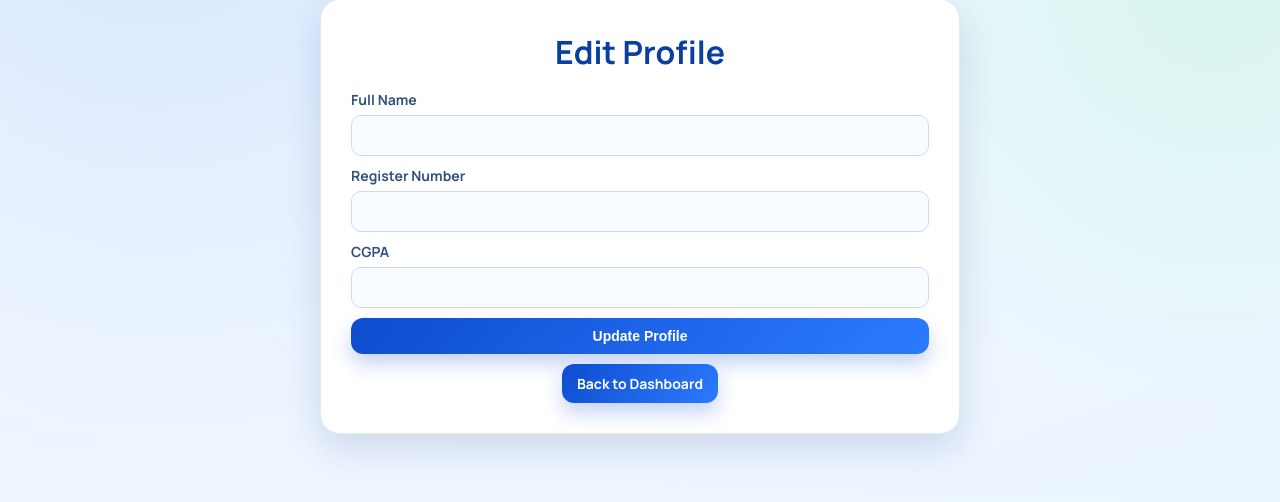
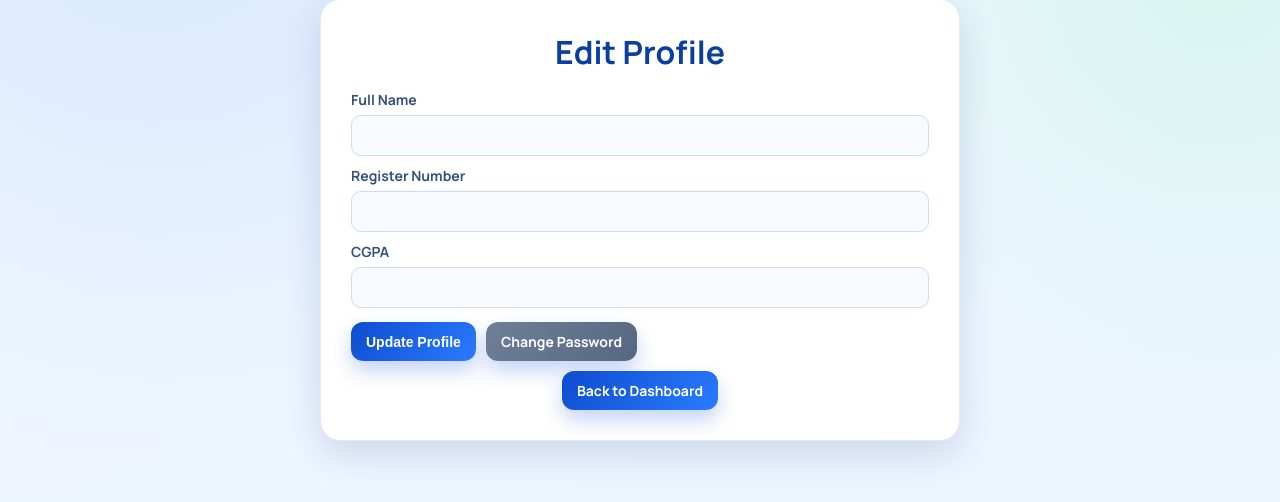
Before and after one commit to HimaPH05/Placement-Hub, a PHP site: page /Student/edit_profile.php in a window 1280 px wide. Shown: the part 149-651 px from the top of the page. Run offline with PHP 8.4, Linux system fonts and the light colour scheme; the visitor is signed in with stand-in values (Sample User, id 1); data that the repository does not hold is empty.

Commit message:
change password

```diff
--- a/Student/edit_profile.php
+++ b/Student/edit_profile.php
@@ -182,7 +182,10 @@ if ($_SERVER["REQUEST_METHOD"] === "POST") {
       </div>
     <?php endif; ?>
 
-    <button type="submit" class="btn">Update Profile</button>
+    <div class="actions">
+      <button type="submit" class="btn">Update Profile</button>
+      <a href="../student-password.php?mode=change" class="btn secondary">Change Password</a>
+    </div>
   </form>
 
   <a href="home.php" class="btn" style="margin-top:10px;">Back to Dashboard</a>
--- a/Student/style.css
+++ b/Student/style.css
@@ -83,6 +83,7 @@ body{
 .form-group{display:flex;flex-direction:column;gap:6px;text-align:left}
 .form-group label{font-size:14px;color:#35527e;font-weight:700}
 .form-card textarea{resize:none;min-height:90px}
+.form-card .actions{display:flex;gap:10px;flex-wrap:wrap;margin-top:4px}
 .feedback-wrapper textarea:focus,.form-card input:focus,.form-card select:focus,.form-card textarea:focus{outline:none;border-color:#7ea7ff;box-shadow:0 0 0 3px rgba(43,123,255,.15);background:#fff}
 .success-msg{margin-top:12px;color:#2e7d32;font-size:14px}
 .error{margin:0 0 10px;background:#ffebee;color:#b71c1c;border:1px solid #ffcdd2;border-radius:10px;padding:10px;font-size:14px}
--- a/admin/profile.php
+++ b/admin/profile.php
@@ -98,7 +98,10 @@ $profile = get_admin_profile();
       <label for="phone">Phone</label>
       <input id="phone" name="phone" value="<?php echo htmlspecialchars($profile["phone"]); ?>">
 
-      <button type="submit" class="primary">Save Profile</button>
+      <div class="actions">
+        <button type="submit" class="primary">Save Profile</button>
+        <a href="../admin-password.php?mode=change" class="cancel">Change Password</a>
+      </div>
       <?php if ($message !== ""): ?>
         <p class="profile-msg <?php echo $messageClass; ?>"><?php echo htmlspecialchars($message); ?></p>
       <?php endif; ?>
--- a/admin_credentials.json
+++ b/admin_credentials.json
@@ -1,7 +1,7 @@
 {
     "username": "admin",
     "email": "placementofficer@geck.com",
-    "password_hash": "$2y$10$ulFnHG.UaGAuc3GoQTe59.FJ4u0w4xxgOnYBJinjijmHxcAH8rVJu",
+    "password_hash": "$2y$10$RIlmzW9BP6kzxsOqLNH6fulYiDMVujplH\/WfCgO8SeuAw4eO4alzq",
     "profile": {
         "name": "Bindima",
         "email": "placementofficer@geck.com",
--- a/company/edit_company.php
+++ b/company/edit_company.php
@@ -126,6 +126,7 @@ $conn->close();
 
       <div class="actions">
         <button type="submit" class="btn">Update Profile</button>
+        <a href="../company-password.php?mode=change" class="btn">Change Password</a>
         <a href="company.php" class="cancel-btn">Cancel</a>
       </div>
     </form>
```
